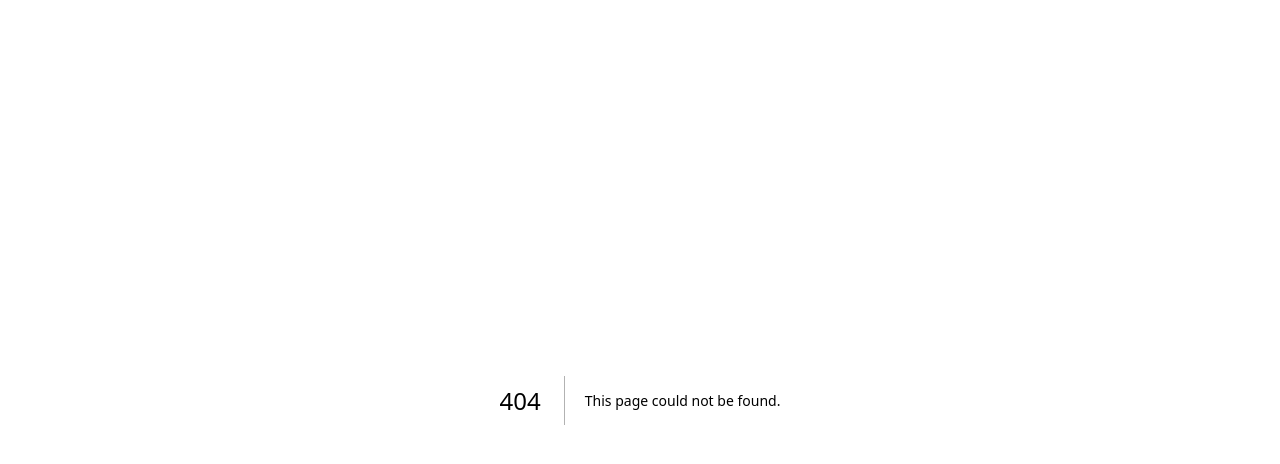
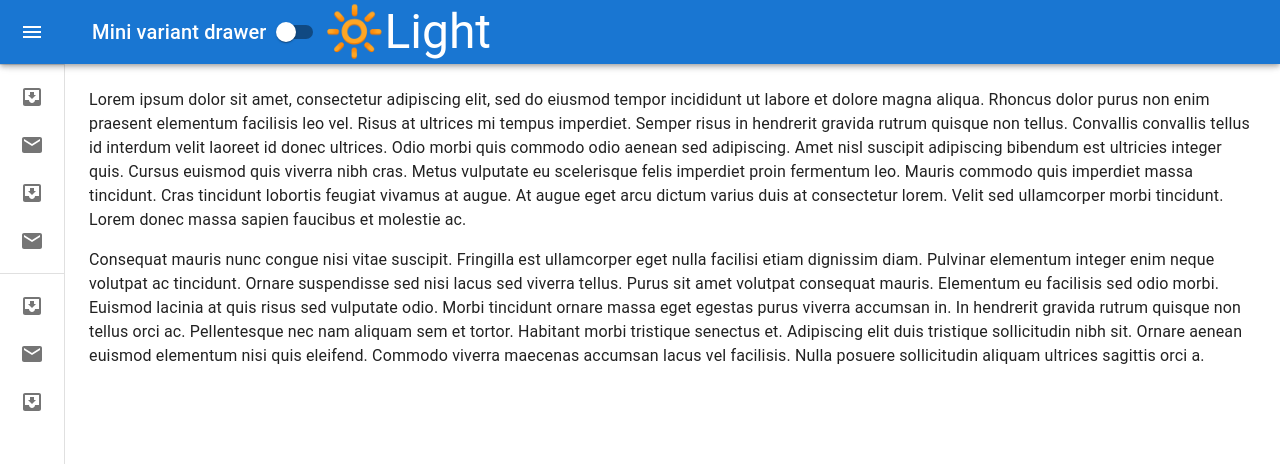
Before and after one commit to Mohan11061999/schooladministor, a Next.js app: page /home in a window 1280 px wide. Before the commit this address had no page. Shown: the top 464 px of the page. Built offline with nearby package versions, Linux system fonts and the light colour scheme.

Commit message:
theme context creation (boolean)

```diff
--- a/src/app/_components/Signin/page.js
+++ b/src/app/_components/Signin/page.js
@@ -1,7 +1,9 @@
 import { Button, FormControl, Grid, MenuItem, Paper, Select, TextField, Typography } from '@mui/material'
+import { useRouter } from 'next/navigation';
 import React from 'react'
 
 const SignIn = () => {
+    const router = useRouter();
     return (
         <Paper sx={{ minWidth: 350, padding: 4 }} variant='outlined' >
             <Grid container direction={"column"} justifyContent={"center"} alignItems={"center"} gap={2}>
@@ -28,7 +30,7 @@
                     <TextField size="small" fullWidth type="password" />
                 </Grid>
                 <Grid item container marginTop={2} >
-                    <Button variant="contained" fullWidth>Sign In</Button>
+                    <Button variant="contained" fullWidth onClick={()=>{router.push('/home')}}>Sign In</Button>
                 </Grid>
             </Grid>
         </Paper>
--- /dev/null
+++ b/src/app/_context/themeContext.js
@@ -0,0 +1,14 @@
+'use client';
+
+import React , { createContext,useState } from "react";
+
+
+export const ThemeContext = createContext();
+export const ThemeProvider = ({ children }) => {
+    const [darkMode, setDarkMode] = useState(false);
+    return (
+        <ThemeContext.Provider value={({darkMode,setDarkMode})}>
+            {children}
+      </ThemeContext.Provider>
+    )
+}
--- /dev/null
+++ b/src/app/home/page.js
@@ -0,0 +1,221 @@
+'use client';
+import * as React from 'react';
+import { styled, useTheme } from '@mui/material/styles';
+import Box from '@mui/material/Box';
+import MuiDrawer from '@mui/material/Drawer';
+import MuiAppBar from '@mui/material/AppBar';
+import Toolbar from '@mui/material/Toolbar';
+import List from '@mui/material/List';
+import CssBaseline from '@mui/material/CssBaseline';
+import Typography from '@mui/material/Typography';
+import Divider from '@mui/material/Divider';
+import IconButton from '@mui/material/IconButton';
+import MenuIcon from '@mui/icons-material/Menu';
+import ChevronLeftIcon from '@mui/icons-material/ChevronLeft';
+import ChevronRightIcon from '@mui/icons-material/ChevronRight';
+import ListItem from '@mui/material/ListItem';
+import ListItemButton from '@mui/material/ListItemButton';
+import ListItemIcon from '@mui/material/ListItemIcon';
+import ListItemText from '@mui/material/ListItemText';
+import InboxIcon from '@mui/icons-material/MoveToInbox';
+import MailIcon from '@mui/icons-material/Mail';
+import ColorMode from '../_components/colorMode/page';
+import { ThemeContext } from '../_context/themeContext';
+
+const drawerWidth = 240;
+
+const openedMixin = (theme) => ({
+  width: drawerWidth,
+  transition: theme.transitions.create('width', {
+    easing: theme.transitions.easing.sharp,
+    duration: theme.transitions.duration.enteringScreen,
+  }),
+  overflowX: 'hidden',
+});
+
+const closedMixin = (theme) => ({
+  transition: theme.transitions.create('width', {
+    easing: theme.transitions.easing.sharp,
+    duration: theme.transitions.duration.leavingScreen,
+  }),
+  overflowX: 'hidden',
+  width: `calc(${theme.spacing(7)} + 1px)`,
+  [theme.breakpoints.up('sm')]: {
+    width: `calc(${theme.spacing(8)} + 1px)`,
+  },
+});
+
+const DrawerHeader = styled('div')(({ theme }) => ({
+  display: 'flex',
+  alignItems: 'center',
+  justifyContent: 'flex-end',
+  padding: theme.spacing(0, 1),
+  // necessary for content to be below app bar
+  ...theme.mixins.toolbar,
+}));
+
+const AppBar = styled(MuiAppBar, {
+  shouldForwardProp: (prop) => prop !== 'open',
+})(({ theme, open }) => ({
+  zIndex: theme.zIndex.drawer + 1,
+  transition: theme.transitions.create(['width', 'margin'], {
+    easing: theme.transitions.easing.sharp,
+    duration: theme.transitions.duration.leavingScreen,
+  }),
+  ...(open && {
+    marginLeft: drawerWidth,
+    width: `calc(100% - ${drawerWidth}px)`,
+    transition: theme.transitions.create(['width', 'margin'], {
+      easing: theme.transitions.easing.sharp,
+      duration: theme.transitions.duration.enteringScreen,
+    }),
+  }),
+}));
+
+const Drawer = styled(MuiDrawer, { shouldForwardProp: (prop) => prop !== 'open' })(
+  ({ theme, open }) => ({
+    width: drawerWidth,
+    flexShrink: 0,
+    whiteSpace: 'nowrap',
+    boxSizing: 'border-box',
+    ...(open && {
+      ...openedMixin(theme),
+      '& .MuiDrawer-paper': openedMixin(theme),
+    }),
+    ...(!open && {
+      ...closedMixin(theme),
+      '& .MuiDrawer-paper': closedMixin(theme),
+    }),
+  }),
+);
+
+export default function MiniDrawer() {
+  const theme = useTheme();
+  const [open, setOpen] = React.useState(false);
+  const { darkMode, setDarkMode } = React.useContext(ThemeContext);
+
+  const handleDrawerOpen = () => {
+    setOpen(true);
+  };
+
+  const handleDrawerClose = () => {
+    setOpen(false);
+    };
+
+    const handleThemeChange = () => {
+        setDarkMode(!darkMode);
+      };
+
+  return (
+    <Box sx={{ display: 'flex' }}>
+      <CssBaseline />
+      <AppBar position="fixed" open={open}>
+        <Toolbar>
+          <IconButton
+            color="inherit"
+            aria-label="open drawer"
+            onClick={handleDrawerOpen}
+            edge="start"
+            sx={{
+              marginRight: 5,
+              ...(open && { display: 'none' }),
+            }}
+          >
+            <MenuIcon />
+          </IconButton>
+          <Typography variant="h6" noWrap component="div">
+            Mini variant drawer
+          </Typography>
+                  <ColorMode darkMode={darkMode} handleThemeChange={handleThemeChange} />
+        </Toolbar>
+      </AppBar>
+      <Drawer variant="permanent" open={open}>
+        <DrawerHeader>
+          <IconButton onClick={handleDrawerClose}>
+            {theme.direction === 'rtl' ? <ChevronRightIcon /> : <ChevronLeftIcon />}
+          </IconButton>
+        </DrawerHeader>
+        <Divider />
+        <List>
+          {['Inbox', 'Starred', 'Send email', 'Drafts'].map((text, index) => (
+            <ListItem key={text} disablePadding sx={{ display: 'block' }}>
+              <ListItemButton
+                sx={{
+                  minHeight: 48,
+                  justifyContent: open ? 'initial' : 'center',
+                  px: 2.5,
+                }}
+              >
+                <ListItemIcon
+                  sx={{
+                    minWidth: 0,
+                    mr: open ? 3 : 'auto',
+                    justifyContent: 'center',
+                  }}
+                >
+                  {index % 2 === 0 ? <InboxIcon /> : <MailIcon />}
+                </ListItemIcon>
+                <ListItemText primary={text} sx={{ opacity: open ? 1 : 0 }} />
+              </ListItemButton>
+            </ListItem>
+          ))}
+        </List>
+        <Divider />
+        <List>
+          {['All mail', 'Trash', 'Spam'].map((text, index) => (
+            <ListItem key={text} disablePadding sx={{ display: 'block' }}>
+              <ListItemButton
+                sx={{
+                  minHeight: 48,
+                  justifyContent: open ? 'initial' : 'center',
+                  px: 2.5,
+                }}
+              >
+                <ListItemIcon
+                  sx={{
+                    minWidth: 0,
+                    mr: open ? 3 : 'auto',
+                    justifyContent: 'center',
+                  }}
+                >
+                  {index % 2 === 0 ? <InboxIcon /> : <MailIcon />}
+                </ListItemIcon>
+                <ListItemText primary={text} sx={{ opacity: open ? 1 : 0 }} />
+              </ListItemButton>
+            </ListItem>
+          ))}
+        </List>
+      </Drawer>
+      <Box component="main" sx={{ flexGrow: 1, p: 3 }}>
+        <DrawerHeader />
+        <Typography paragraph>
+          Lorem ipsum dolor sit amet, consectetur adipiscing elit, sed do eiusmod
+          tempor incididunt ut labore et dolore magna aliqua. Rhoncus dolor purus non
+          enim praesent elementum facilisis leo vel. Risus at ultrices mi tempus
+          imperdiet. Semper risus in hendrerit gravida rutrum quisque non tellus.
+          Convallis convallis tellus id interdum velit laoreet id donec ultrices.
+          Odio morbi quis commodo odio aenean sed adipiscing. Amet nisl suscipit
+          adipiscing bibendum est ultricies integer quis. Cursus euismod quis viverra
+          nibh cras. Metus vulputate eu scelerisque felis imperdiet proin fermentum
+          leo. Mauris commodo quis imperdiet massa tincidunt. Cras tincidunt lobortis
+          feugiat vivamus at augue. At augue eget arcu dictum varius duis at
+          consectetur lorem. Velit sed ullamcorper morbi tincidunt. Lorem donec massa
+          sapien faucibus et molestie ac.
+        </Typography>
+        <Typography paragraph>
+          Consequat mauris nunc congue nisi vitae suscipit. Fringilla est ullamcorper
+          eget nulla facilisi etiam dignissim diam. Pulvinar elementum integer enim
+          neque volutpat ac tincidunt. Ornare suspendisse sed nisi lacus sed viverra
+          tellus. Purus sit amet volutpat consequat mauris. Elementum eu facilisis
+          sed odio morbi. Euismod lacinia at quis risus sed vulputate odio. Morbi
+          tincidunt ornare massa eget egestas purus viverra accumsan in. In hendrerit
+          gravida rutrum quisque non tellus orci ac. Pellentesque nec nam aliquam sem
+          et tortor. Habitant morbi tristique senectus et. Adipiscing elit duis
+          tristique sollicitudin nibh sit. Ornare aenean euismod elementum nisi quis
+          eleifend. Commodo viverra maecenas accumsan lacus vel facilisis. Nulla
+          posuere sollicitudin aliquam ultrices sagittis orci a.
+        </Typography>
+      </Box>
+    </Box>
+  );
+}
--- a/src/app/layout.js
+++ b/src/app/layout.js
@@ -1,4 +1,5 @@
 import { Inter } from "next/font/google";
+import { ThemeProvider } from "./_context/themeContext";
 
 const inter = Inter({ subsets: ["latin"] });
 
@@ -11,7 +12,9 @@
   return (
     <html lang="en">
       <body className={inter.className}>
+        <ThemeProvider>
           {children}
+        </ThemeProvider>
       </body>
     </html>
   );
```
Also changed, not shown: src/app/page.js (+7 -2 lines).
